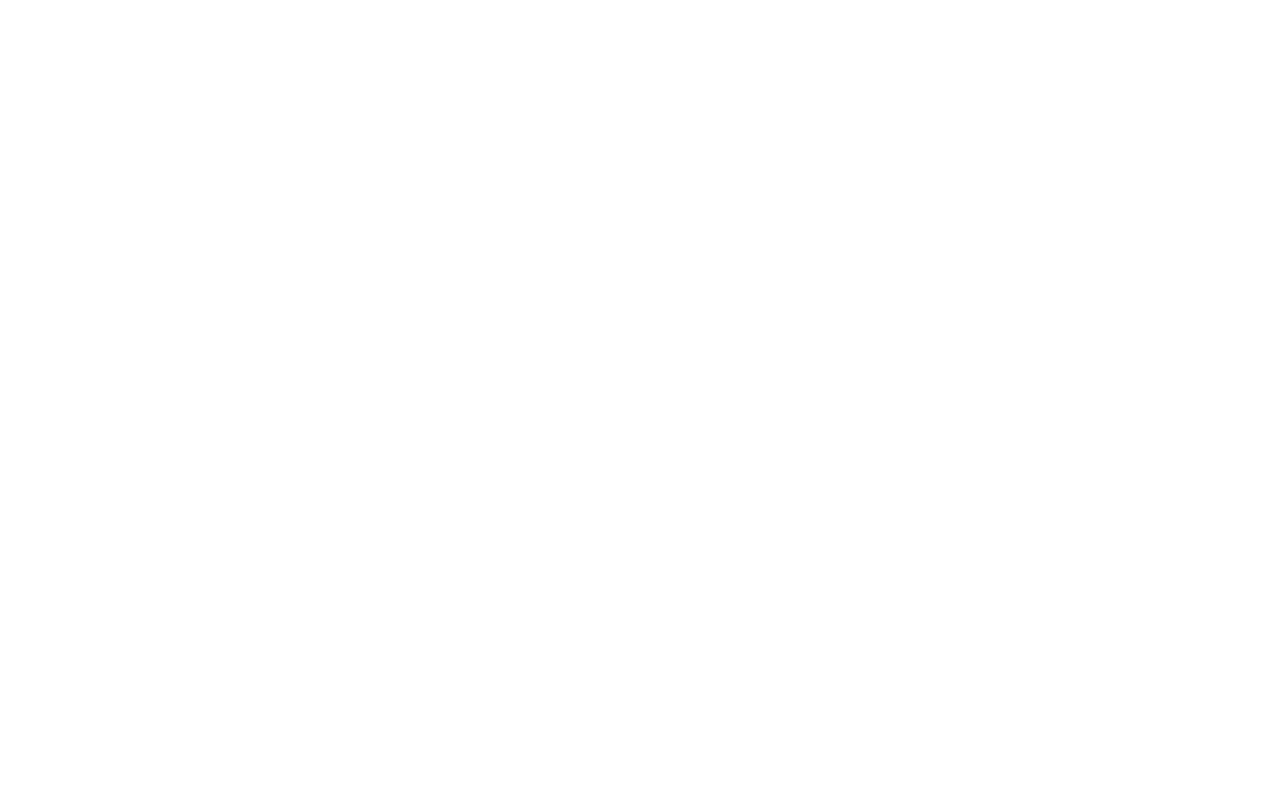
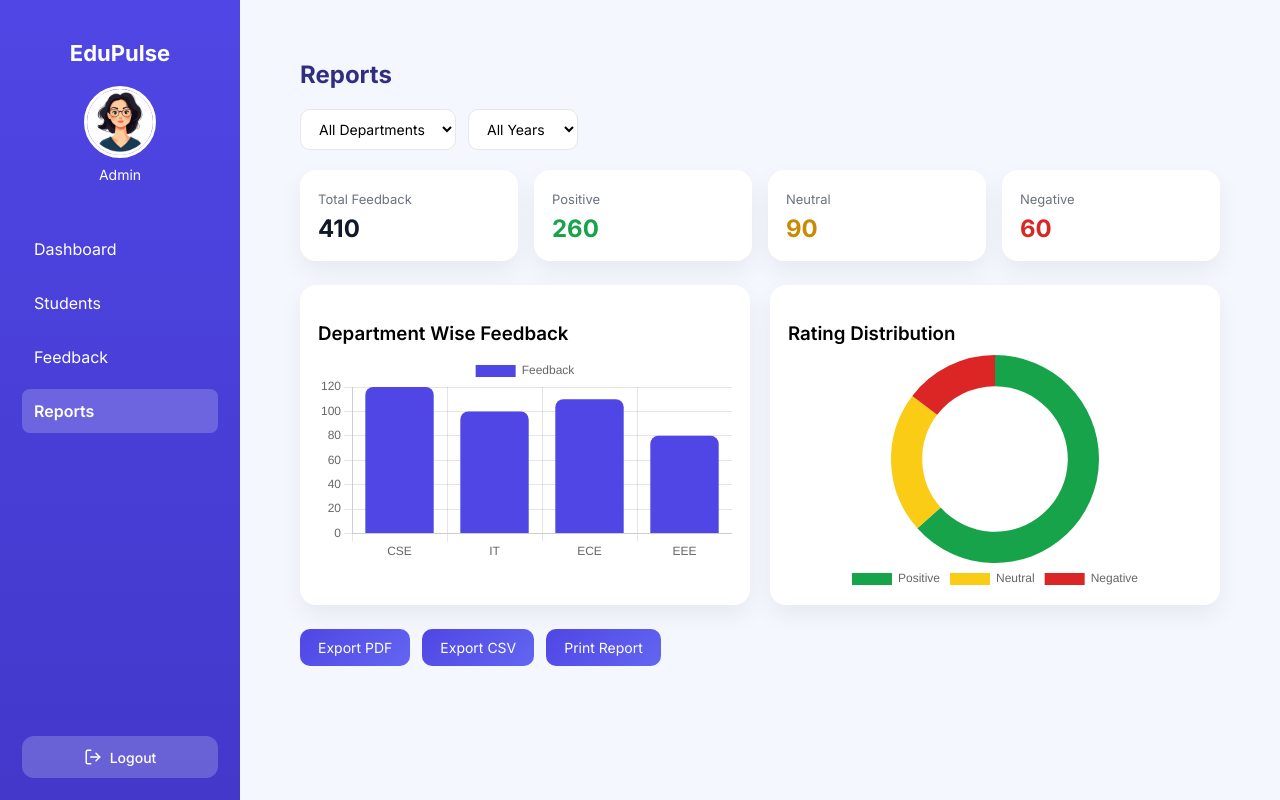
Before and after one commit to Varsha-2395/EduPulse, a React (Vite) app in the folder frontend/: page /reports in a window 1280 px wide. Before the commit this address had no page. Built offline with nearby package versions, Linux system fonts and the light colour scheme.

Commit message:
New File Added

```diff
--- a/frontend/src/App.jsx
+++ b/frontend/src/App.jsx
@@ -10,6 +10,7 @@
 import AdminDashboard from "./pages/AdminDashboard";
 import Students from "./pages/Students";
 import Feedbacks from "./pages/Feedbacks";
+import Reports from "./pages/Reports";
 
 function App() {
   return (
@@ -26,6 +27,7 @@
       <Route path="/admin-dashboard" element={<AdminDashboard />} />
       <Route path="/students" element={<Students />} />
       <Route path="/feedbacks" element={<Feedbacks />} />
+      <Route path="/reports" element={<Reports />} />
     </Routes>
   );
 }
--- /dev/null
+++ b/frontend/src/pages/Reports.jsx
@@ -0,0 +1,175 @@
+import React, { useState } from "react";
+import AdminLayout from "../components/AdminLayout";
+import { Bar, Doughnut } from "react-chartjs-2";
+import {
+  Chart as ChartJS,
+  CategoryScale,
+  LinearScale,
+  BarElement,
+  ArcElement,
+  Tooltip,
+  Legend,
+} from "chart.js";
+import "../styles/reports.css";
+
+ChartJS.register(
+  CategoryScale,
+  LinearScale,
+  BarElement,
+  ArcElement,
+  Tooltip,
+  Legend
+);
+
+const Reports = () => {
+  const [department, setDepartment] = useState("All");
+  const [year, setYear] = useState("All");
+
+  /* Dummy aggregated data 😌 */
+  const feedbackStats = {
+    total: 410,
+    positive: 260,
+    neutral: 90,
+    negative: 60,
+  };
+
+  const departmentChartData = {
+    labels: ["CSE", "IT", "ECE", "EEE"],
+    datasets: [
+      {
+        label: "Feedback",
+        data: [120, 100, 110, 80],
+        backgroundColor: "#4f46e5",
+        borderRadius: 8,
+      },
+    ],
+  };
+
+  const ratingChartData = {
+    labels: ["Positive", "Neutral", "Negative"],
+    datasets: [
+      {
+        data: [260, 90, 60],
+        backgroundColor: ["#16a34a", "#facc15", "#dc2626"],
+        borderWidth: 0,
+      },
+    ],
+  };
+
+  /* Export handlers 😎🔥 */
+  const handleExportPDF = () => {
+    window.print(); // simple & effective 😌
+  };
+
+  const handleExportCSV = () => {
+    const csvContent = `
+Category,Count
+Positive,${feedbackStats.positive}
+Neutral,${feedbackStats.neutral}
+Negative,${feedbackStats.negative}
+`;
+
+    const blob = new Blob([csvContent], { type: "text/csv" });
+    const url = URL.createObjectURL(blob);
+
+    const a = document.createElement("a");
+    a.href = url;
+    a.download = "report.csv";
+    a.click();
+  };
+
+  return (
+    <AdminLayout>
+      <div className="reports-container">
+        <h1 className="page-title">Reports</h1>
+
+        {/* Filters */}
+        <div className="reports-filters">
+          <select
+            value={department}
+            onChange={(e) => setDepartment(e.target.value)}
+          >
+            <option value="All">All Departments</option>
+            <option value="CSE">CSE</option>
+            <option value="IT">IT</option>
+            <option value="ECE">ECE</option>
+            <option value="EEE">EEE</option>
+          </select>
+
+          <select
+            value={year}
+            onChange={(e) => setYear(e.target.value)}
+          >
+            <option value="All">All Years</option>
+            <option value="1st Year">1st Year</option>
+            <option value="2nd Year">2nd Year</option>
+            <option value="3rd Year">3rd Year</option>
+            <option value="4th Year">4th Year</option>
+          </select>
+        </div>
+
+        {/* Insight Cards */}
+        <div className="reports-cards">
+          <div className="report-card">
+            <span>Total Feedback</span>
+            <h2>{feedbackStats.total}</h2>
+          </div>
+
+          <div className="report-card positive">
+            <span>Positive</span>
+            <h2>{feedbackStats.positive}</h2>
+          </div>
+
+          <div className="report-card neutral">
+            <span>Neutral</span>
+            <h2>{feedbackStats.neutral}</h2>
+          </div>
+
+          <div className="report-card negative">
+            <span>Negative</span>
+            <h2>{feedbackStats.negative}</h2>
+          </div>
+        </div>
+
+        {/* Charts */}
+        <div className="reports-charts">
+          <div className="chart-box">
+            <h3>Department Wise Feedback</h3>
+            <Bar
+              data={departmentChartData}
+              options={{ responsive: true }}
+            />
+          </div>
+
+          <div className="chart-box">
+            <h3>Rating Distribution</h3>
+            <Doughnut
+              data={ratingChartData}
+              options={{
+                cutout: "70%",
+                plugins: { legend: { position: "bottom" } },
+              }}
+            />
+          </div>
+        </div>
+
+        {/* Export Buttons 🔥 */}
+        <div className="reports-actions">
+          <button onClick={handleExportPDF}>
+            Export PDF
+          </button>
+
+          <button onClick={handleExportCSV}>
+            Export CSV
+          </button>
+
+          <button onClick={() => window.print()}>
+            Print Report
+          </button>
+        </div>
+      </div>
+    </AdminLayout>
+  );
+};
+
+export default Reports;
--- /dev/null
+++ b/frontend/src/styles/reports.css
@@ -0,0 +1,84 @@
+.reports-container {
+  padding: 30px;
+}
+
+/* Filters */
+.reports-filters {
+  display: flex;
+  gap: 12px;
+  margin: 20px 0;
+}
+
+.reports-filters select {
+  padding: 10px 14px;
+  border-radius: 10px;
+  border: 1px solid #e5e7eb;
+  background: white;
+  font-size: 14px;
+}
+
+/* Cards */
+.reports-cards {
+  display: grid;
+  grid-template-columns: repeat(auto-fit, minmax(180px, 1fr));
+  gap: 16px;
+  margin-bottom: 24px;
+}
+
+.report-card {
+  background: white;
+  padding: 18px;
+  border-radius: 16px;
+  box-shadow: 0 10px 25px rgba(0, 0, 0, 0.06);
+}
+
+.report-card span {
+  font-size: 13px;
+  color: #6b7280;
+}
+
+.report-card h2 {
+  margin: 6px 0 0;
+  color: #111827;
+}
+
+.report-card.positive h2 { color: #16a34a; }
+.report-card.neutral h2 { color: #ca8a04; }
+.report-card.negative h2 { color: #dc2626; }
+
+/* Charts */
+.reports-charts {
+  display: grid;
+  grid-template-columns: repeat(auto-fit, minmax(320px, 1fr));
+  gap: 20px;
+}
+
+.chart-box {
+  background: white;
+  padding: 18px;
+  border-radius: 16px;
+  box-shadow: 0 10px 25px rgba(0, 0, 0, 0.06);
+}
+
+/* Actions 🔥 */
+.reports-actions {
+  margin-top: 24px;
+  display: flex;
+  gap: 12px;
+  flex-wrap: wrap;
+}
+
+.reports-actions button {
+  border: none;
+  padding: 10px 18px;
+  border-radius: 10px;
+  background: linear-gradient(135deg, #4f46e5, #6366f1);
+  color: white;
+  font-size: 14px;
+  cursor: pointer;
+  transition: 0.2s;
+}
+
+.reports-actions button:hover {
+  transform: translateY(-1px);
+}
```
